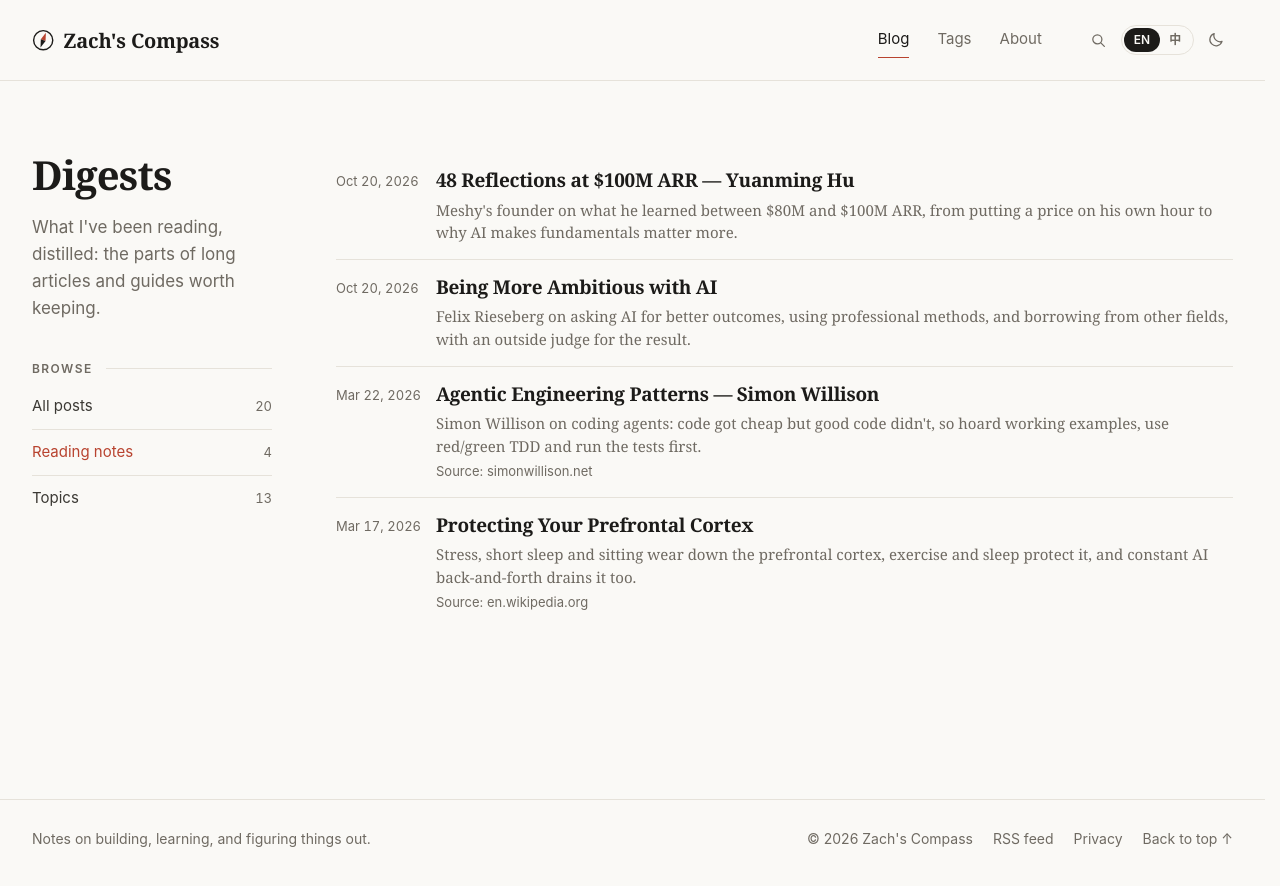
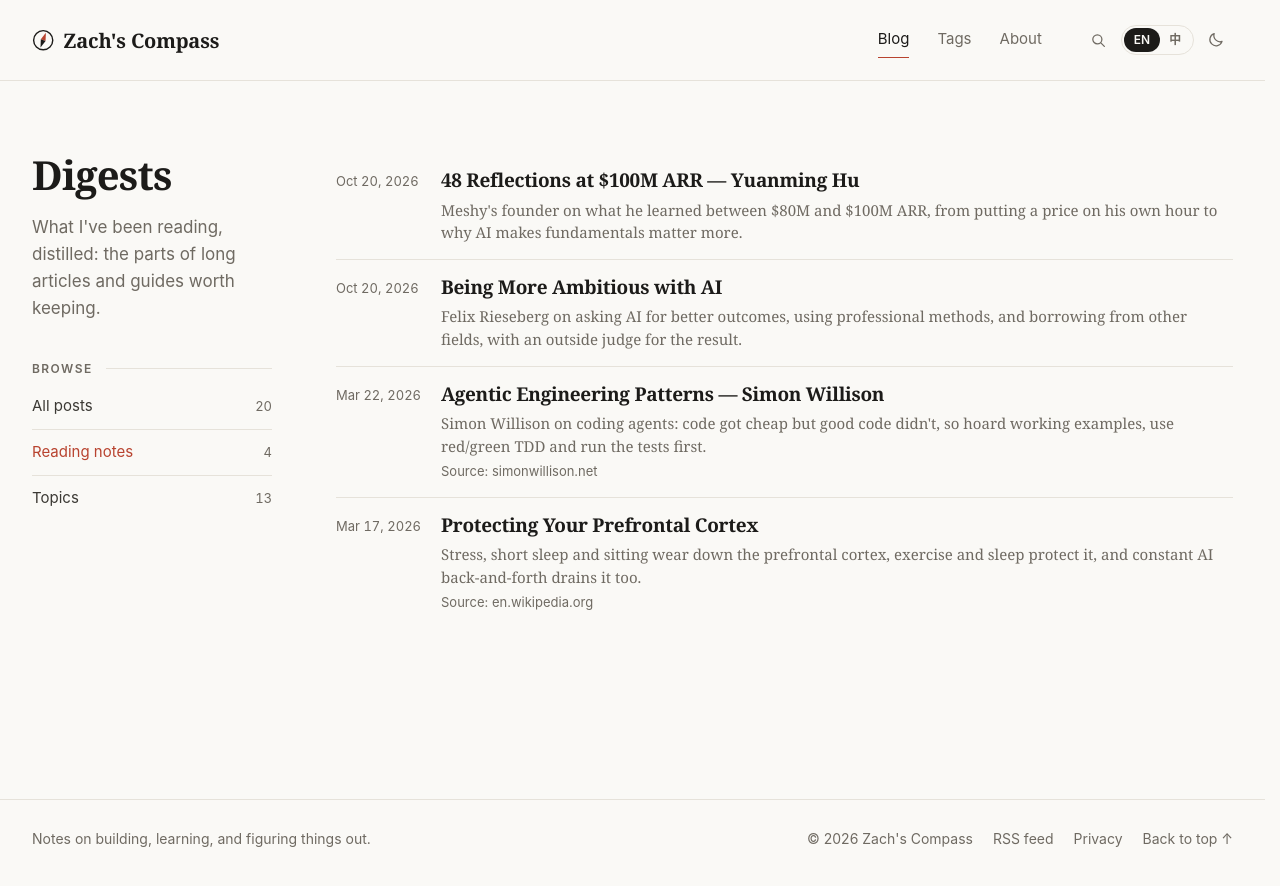
Before and after one commit to zachc-ai/zachc-ai.github.io, a Jekyll site: the page built from digests.html, in a window 1280 px wide. Shown: the top 886 px of the page. Built offline with Jekyll 4.4.1, drawn with Linux system fonts in a browser that asks for light colours.

Commit message:
Keep localized archive dates clear of article titles
Share a content-sized date column across archive rows while preserving aligned titles and the stacked mobile layout.

Co-authored-by: Copilot <223556219+Copilot@users.noreply.github.com>

```diff
--- a/_sass/zc/_lists.scss
+++ b/_sass/zc/_lists.scss
@@ -278,10 +278,17 @@ html[data-lang="zh"] .post-item.is-compact .post-item-title {
   margin-top: 0.5rem;
 }
 
+.archive-list {
+  display: grid;
+  grid-template-columns: max-content minmax(0, 1fr);
+  column-gap: 1.25rem;
+}
+
 .archive-item {
   position: relative;
   display: grid;
-  grid-template-columns: 5rem 1fr;
+  grid-column: 1 / -1;
+  grid-template-columns: subgrid;
   column-gap: 1.25rem;
   padding: 0.95rem 0;
   border-bottom: 1px solid var(--line);
@@ -351,6 +358,10 @@ html[data-lang="zh"] .archive-desc {
 }
 
 @media (max-width: 36rem) {
+  .archive-list {
+    grid-template-columns: minmax(0, 1fr);
+  }
+
   .archive-item {
     grid-template-columns: 1fr;
     row-gap: 0.15rem;
```
